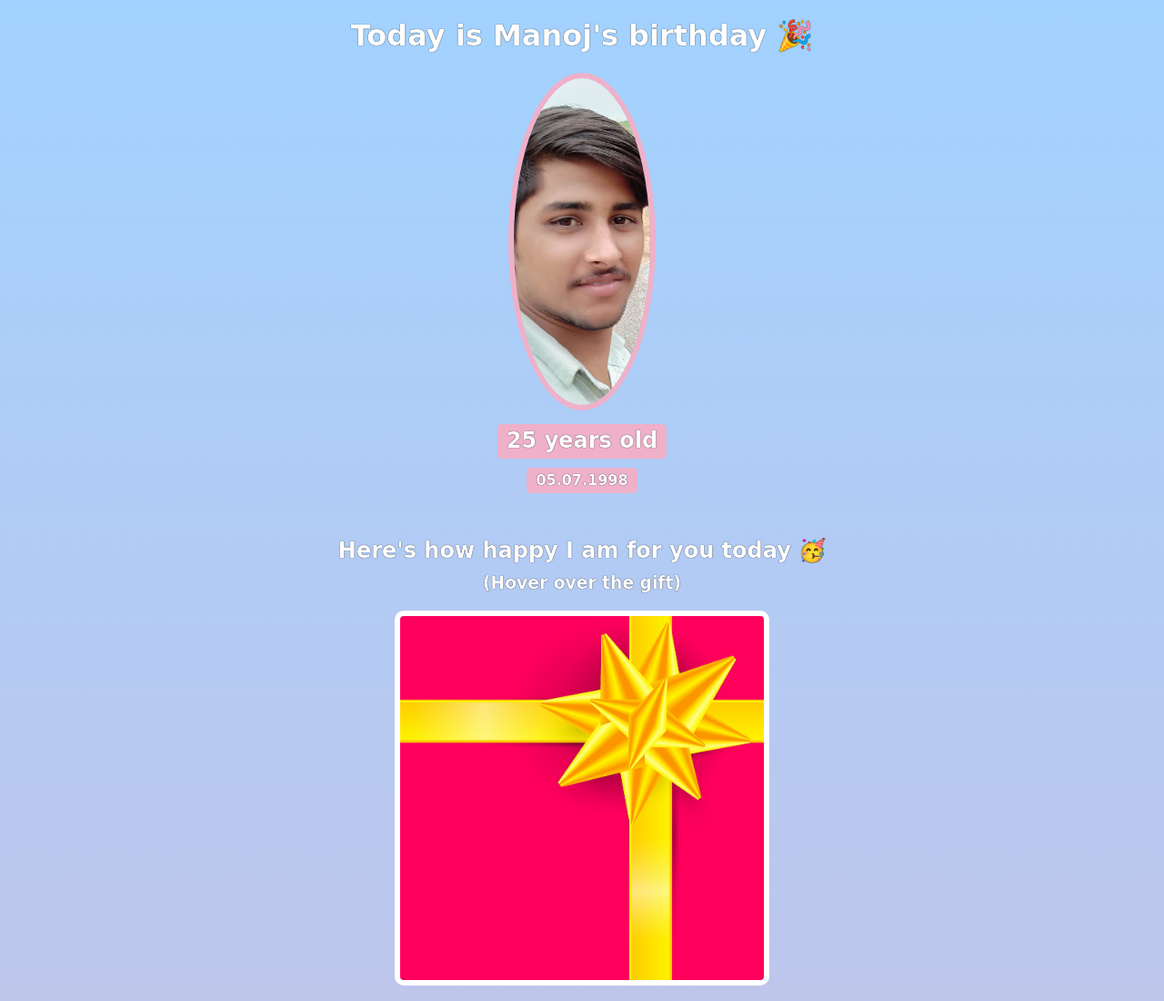
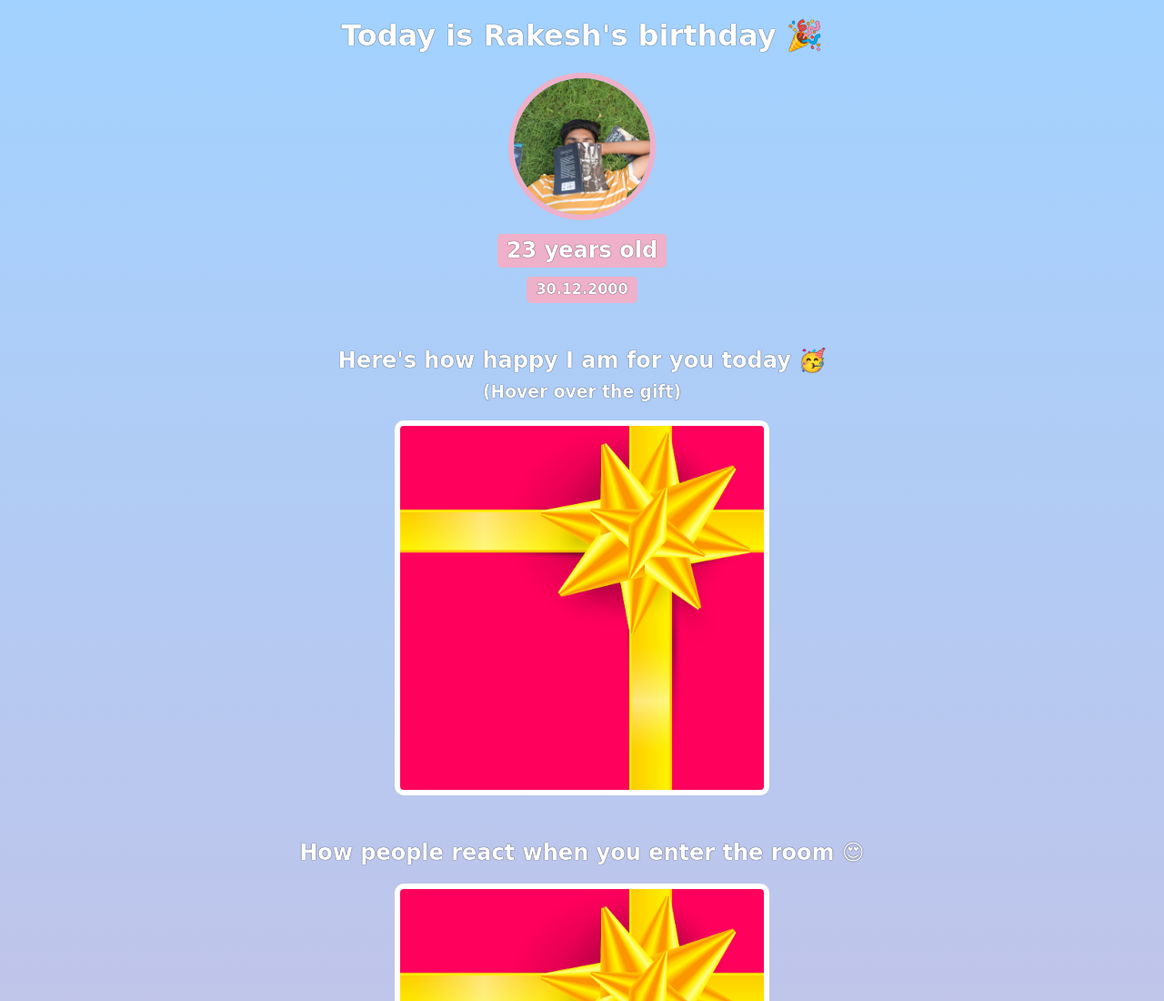
Before and after one commit to kdiscoding/bday-site, a website built with Vite: page index.html in a window 1280 px wide. Shown: the top 1100 px of the page at 91% size. Built offline with nearby package versions, Linux system fonts and the light colour scheme; a web font is replaced by a local one.

Commit message:
final change

```diff
--- a/index.html
+++ b/index.html
@@ -7,10 +7,10 @@
     </head>
     <body>
         <div id="header">
-            <h1>Today is Manoj's birthday 🎉</h1>
-            <img id="bff-img" src="images/mdh.jpeg">
-            <h2 id="bday-age">25 years old</h2>
-            <h4 id="bday-date">05.07.1998</h4>
+            <h1>Today is Rakesh's birthday 🎉</h1>
+            <img id="bff-img" src="images/rk.jpg">
+            <h2 id="bday-age">23 years old</h2>
+            <h4 id="bday-date">30.12.2000</h4>
         </div>
 
         <div class="gift-section">
```
